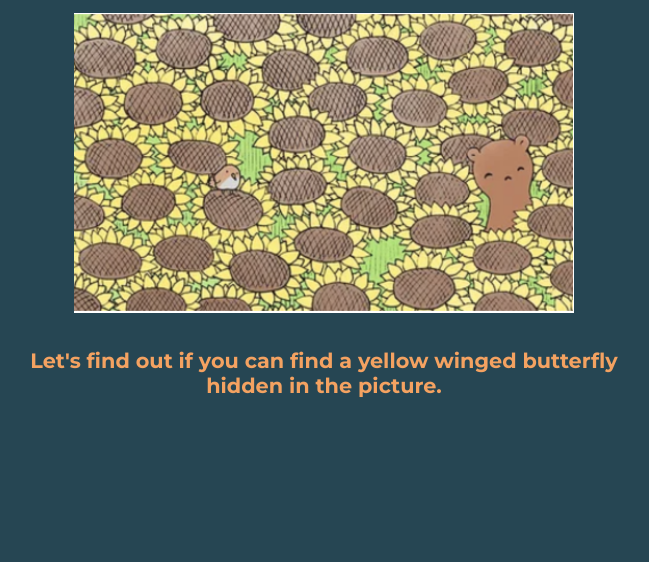
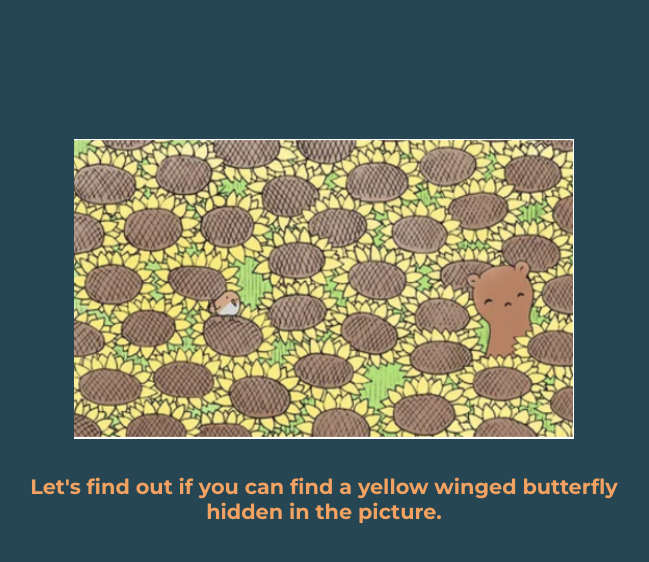
Before and after one commit to eleo-jens/suitsyou_hackathon, a plain HTML site: page butterfly_fixed/butter/butter.html in a window 1280 px wide. Shown: the whole page, without its empty margins (316-965 px from the left). Drawn offline with Linux system fonts and the light colour scheme.

Commit message:
butterfly

```diff
--- a/butterfly_fixed/butter/style/butterflystyle.css
+++ b/butterfly_fixed/butter/style/butterflystyle.css
@@ -13,6 +13,9 @@ h1 {
     font-size: 1.3rem;
   }
 
+  img {
+    margin-top: 20%;
+  }
 
 #pic{
     margin-top: 10%;
```
